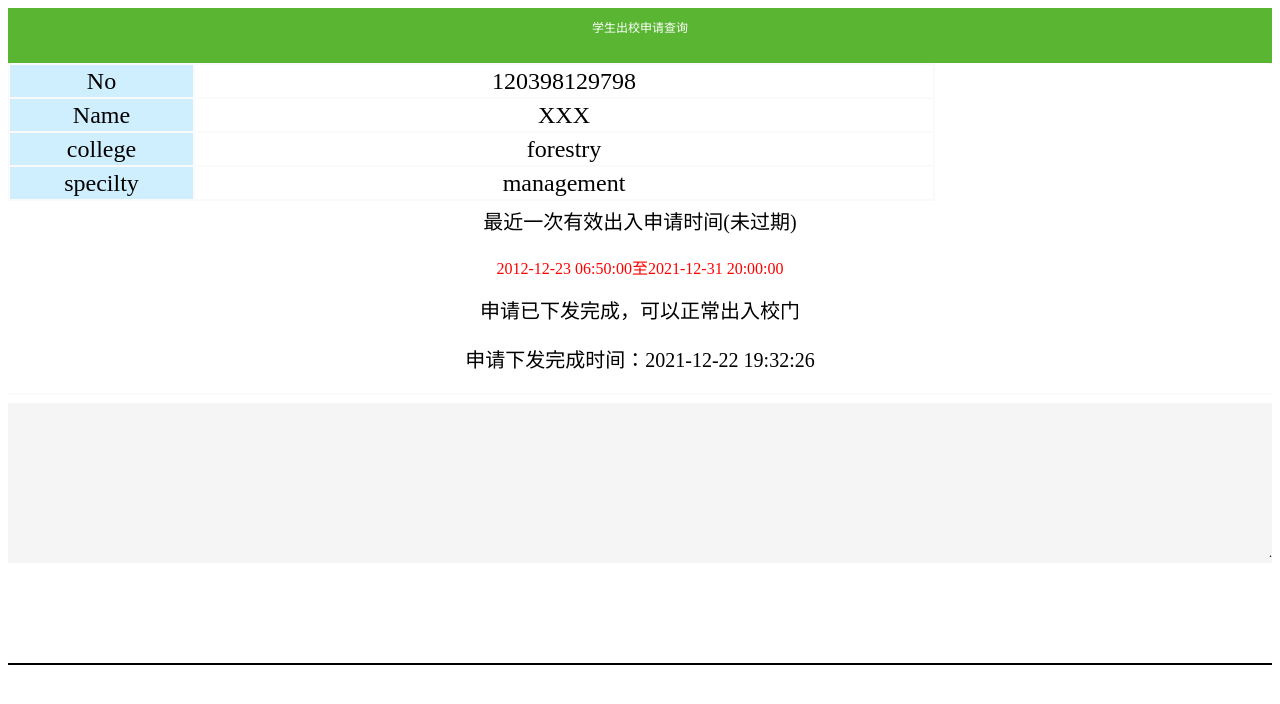
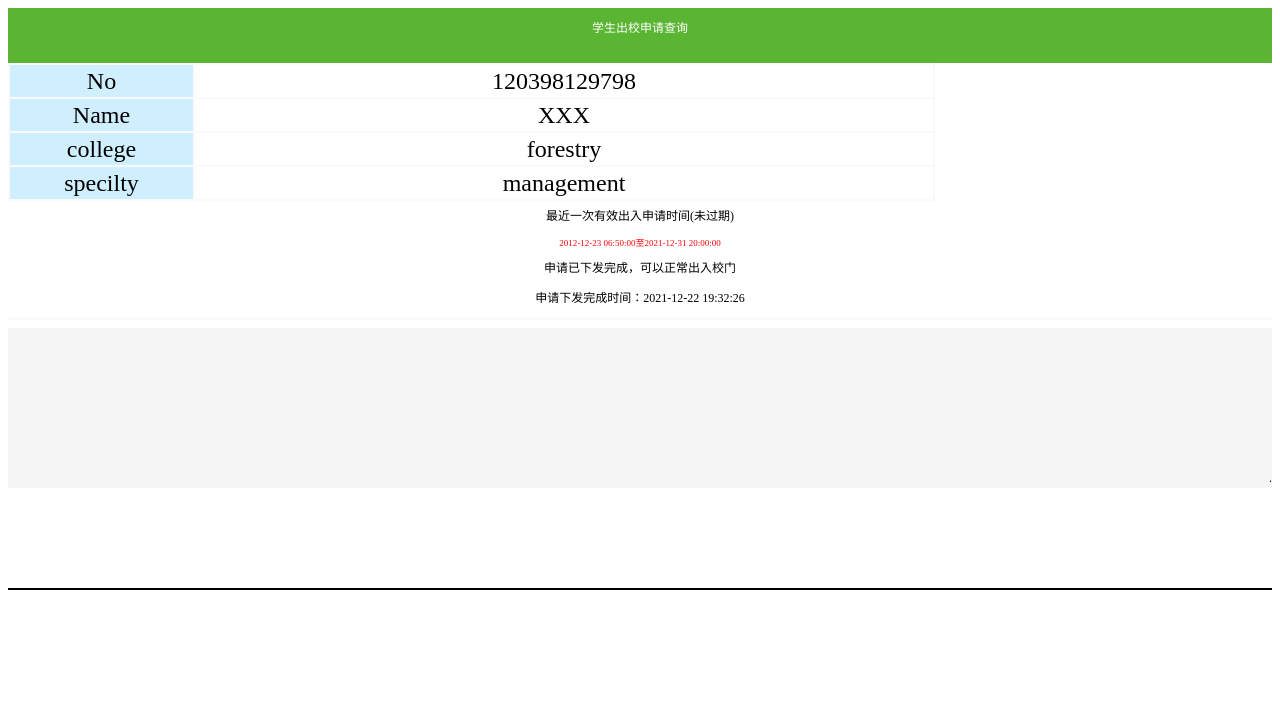
Before and after one commit to githubxiahang/githubxiahang.github.io, a plain HTML site: page 1.html in a window 1280 px wide. Drawn offline with Linux system fonts and the light colour scheme.

Commit message:
Update 1.html

```diff
--- a/1.html
+++ b/1.html
@@ -66,10 +66,10 @@
 </div>
 
 <div id="section">
-<p style="font-size:20px;margin-top:5px" align="center" >最近一次有效出入申请时间(未过期)</p>
-<p style="font-size:16px;color:red;margin-top:5px" align="center"> 2012-12-23 06:50:00至2021-12-31 20:00:00 </p>
-<p style="font-size:20px;margin-top:5px"  align="center"> 申请已下发完成，可以正常出入校门 </p>
-<p style="font-size:20px;margin-top:5px" align="center" > 申请下发完成时间：2021-12-22 19:32:26 </p>
+<p style="font-size:12px;margin-top:5px" align="center" >最近一次有效出入申请时间(未过期)</p>
+<p style="font-size:9px;color:red;margin-top:5px" align="center"> 2012-12-23 06:50:00至2021-12-31 20:00:00 </p>
+<p style="font-size:12px;margin-top:5px"  align="center"> 申请已下发完成，可以正常出入校门 </p>
+<p style="font-size:12px;margin-top:5px" align="center" > 申请下发完成时间：2021-12-22 19:32:26 </p>
 </div>
 
 <hr color="#FAFAFA">
```
